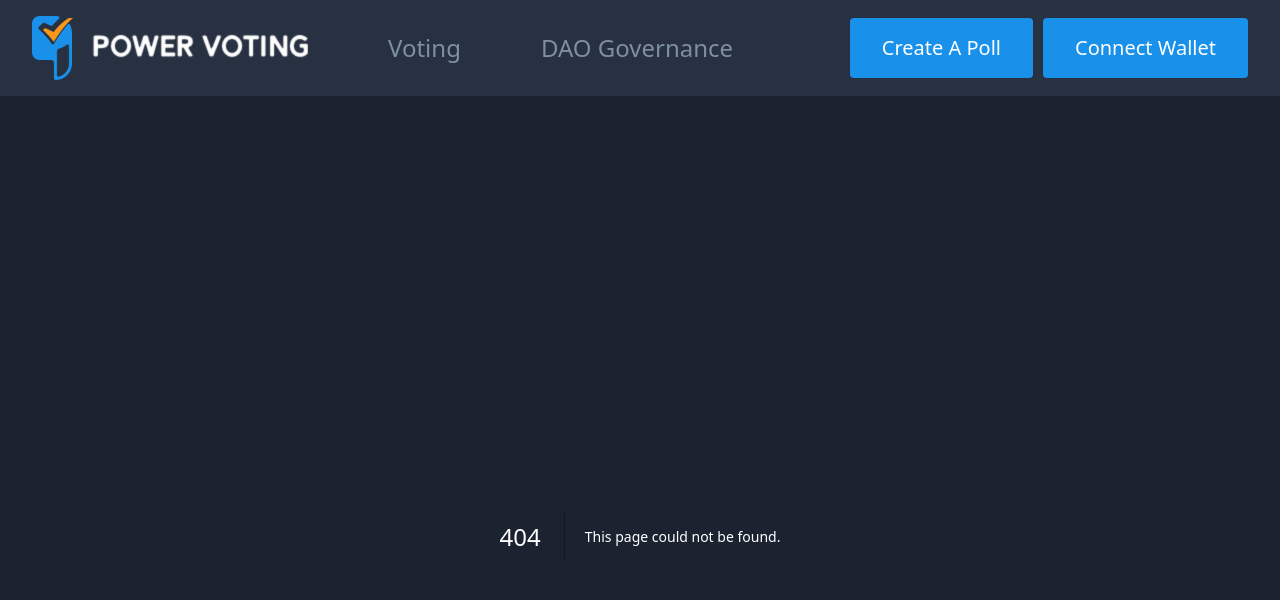
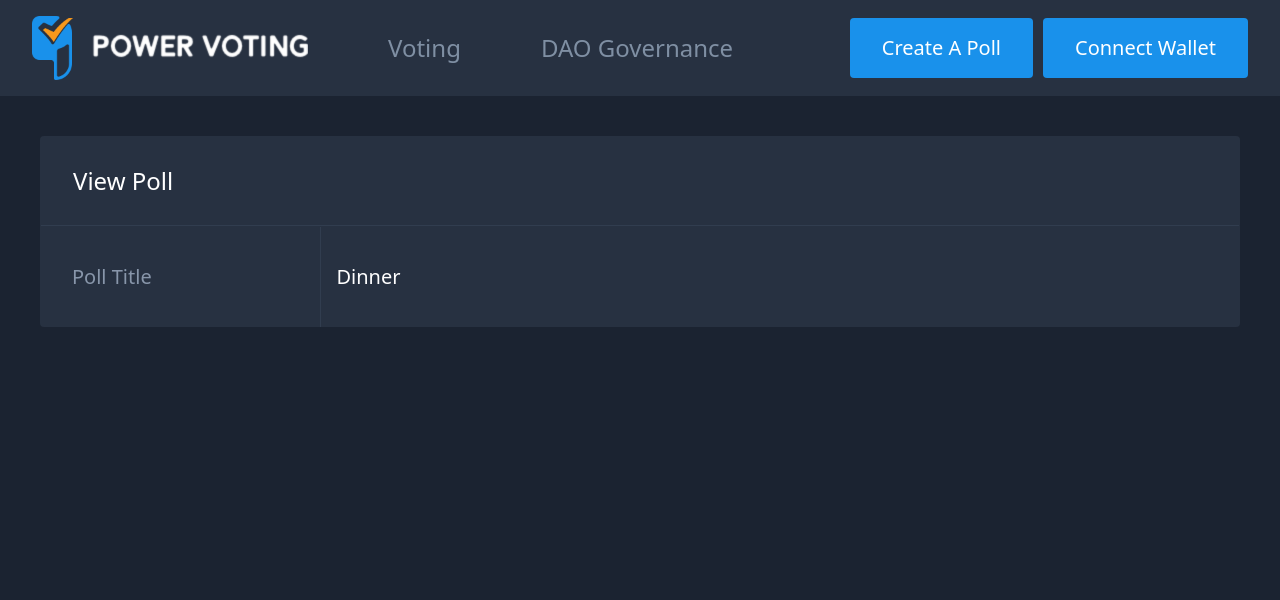
Before and after one commit to powervoting/powervoting-aleo, a Next.js app: page /view-poll/1 in a window 1280 px wide. Before the commit this address had no page. Shown: the top 600 px of the page. Built offline with nearby package versions, Linux system fonts and the light colour scheme.

Commit message:
add view poll page

```diff
--- a/src/app/create/page.jsx
+++ b/src/app/create/page.jsx
@@ -5,6 +5,7 @@ import { RadioGroup } from '@headlessui/react'
 import classNames from 'classnames'
 import { useForm, Controller, useFieldArray } from 'react-hook-form'
 import { TrashIcon } from '@heroicons/react/24/outline'
+import { useState } from 'react'
 
 const pollTypes = [
   {
@@ -21,14 +22,14 @@ export default function CreatePage () {
     register,
     handleSubmit,
     control,
-    watch,
     formState: { errors }
   } = useForm({
     defaultValues: {
       poll_type: 2,
-      option: ['option_1']
+      option: ['Edit Option']
     }
   })
+  const [loading, setLoading] = useState(false)
   const { fields, append, remove } = useFieldArray({
     name: 'option',
     control,
@@ -231,7 +232,7 @@ export default function CreatePage () {
         <Table title='Create A Poll' list={list} />
 
         <div className='text-center'>
-          <Button className='px-16' htmlType='submit'>
+          <Button className='px-16' htmlType='submit' disabled={loading}>
             Create
           </Button>
         </div>
--- /dev/null
+++ b/src/app/view-poll/[id]/page.jsx
@@ -0,0 +1,12 @@
+import Table from '@/components/table'
+
+export default function ViewPoll ({ params }) {
+
+  const list = [
+    {
+      name: 'Poll Title',
+      comp: <div>Dinner</div>
+    }
+  ]
+  return <Table title="View Poll" list={list}/>
+}
--- a/src/app/view-poll/page.jsx
+++ /dev/null
@@ -1,5 +0,0 @@
-export default function DAOMintNFT() {
-  return (
-    <>Power Viting DAO</>
-  )
-}
--- a/src/components/Button.jsx
+++ b/src/components/Button.jsx
@@ -6,6 +6,7 @@ export default function Button ({
   type = 'primary',
   className,
   htmlType = 'button',
+  loading = false,
   ...props
 }) {
   const base = 'rounded hover:opacity-80 py-4 px-8 text-xl'
@@ -13,6 +14,7 @@ export default function Button ({
   return (
     <button
       type={htmlType}
+      disabled={loading}
       className={cls(base, type === 'primary' && primary, className)}
       {...props}
     >
```
